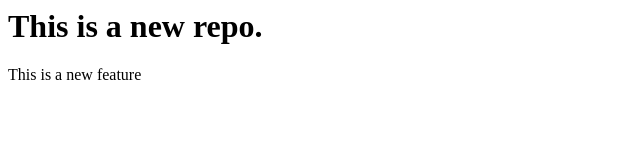
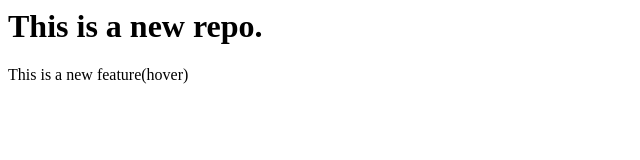
Before and after one commit to vyshnavimamidipelli/localrepo, a plain HTML site: page index.html in a window 1280 px wide. Shown: the full height of the page, 0-640 px from the left. Drawn offline with Linux system fonts and the light colour scheme.

Commit message:
modified

```diff
--- a/index.html
+++ b/index.html
@@ -1,2 +1,2 @@
 <h1>This is a new repo.</h1>
-<p>This is a new feature</p>
+<p>This is a new feature(hover)</p>
```
